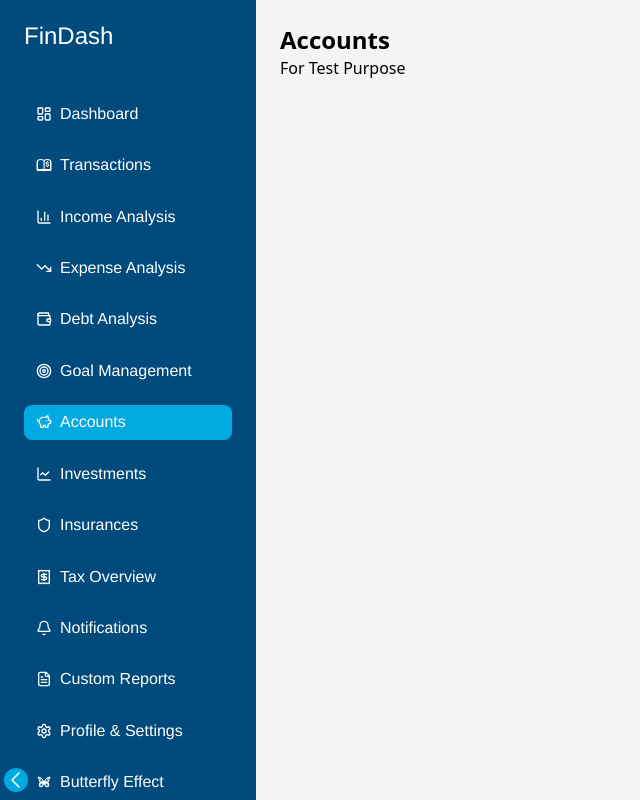
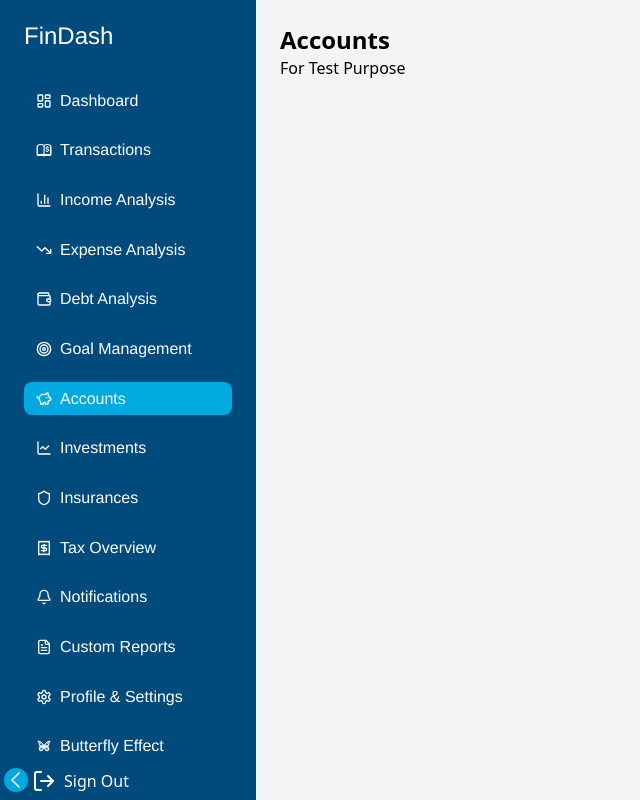
Before and after one commit to sarathss100/FINAPP_FRONTEND, a Next.js app: page /accounts in a window 1280 px wide. Shown: the whole page, without its empty margins (0-640 px from the left). Built offline with nearby package versions, Linux system fonts and the light colour scheme; no server answers.

Commit message:
signout completed with minor errors

```diff
--- a/package.json
+++ b/package.json
@@ -20,6 +20,7 @@
     "clsx": "^2.1.1",
     "dotenv": "^16.4.7",
     "firebase": "^11.5.0",
+    "js-cookie": "^3.0.5",
     "lucide-react": "^0.483.0",
     "next": "^15.2.3",
     "react": "^19.0.0",
@@ -34,6 +35,7 @@
     "@eslint/eslintrc": "^3",
     "@tailwindcss/postcss": "^4",
     "@types/axios": "^0.9.36",
+    "@types/js-cookie": "^3.0.6",
     "@types/node": "^20",
     "@types/react": "^19.0.12",
     "@types/react-dom": "^19.0.4",
--- a/src/components/SigninForm.tsx
+++ b/src/components/SigninForm.tsx
@@ -1,4 +1,4 @@
-'use client';
+"use client";
 import { Card, CardContent } from './Card';
 import Image from 'next/image';
 import Button from './button';
@@ -14,10 +14,12 @@ import { toast } from 'react-toastify';
 // import { useUserStore } from '@/stores/store';
 // import IUser from '@/stores/interfaces/IUser';
 import ISigninResponse from '@/types/ISigninResponse';
+import { useRouter } from 'next/navigation';
 
 const SigninForm = function () {
   const [loading, setLoading] = useState(false);
   // const { login } = useUserStore();
+  const router = useRouter();
 
   const {
     register,
@@ -39,7 +41,7 @@ const SigninForm = function () {
         //   isLoggedIn: true
         // }
         // login(userData);
-        window.location.href = '/dashboard';
+        router.push('/dashboard');
       }
     } catch (error) {
       console.log(`Error during sign-in:`, error);
--- a/src/components/usersidebar/UserSideBar.tsx
+++ b/src/components/usersidebar/UserSideBar.tsx
@@ -11,17 +11,40 @@ import {
   ReceiptIcon,
   BellIcon,
   FileTextIcon,
-  SettingsIcon
+  SettingsIcon,
+  LogOutIcon
 } from "lucide-react";
 import { useState } from "react";
 import { usePathname, useRouter } from 'next/navigation';
 import Image from 'next/image';
+import { useUserStore } from '@/stores/store';
+import Cookies from 'js-cookie';
+import apiClient from '@/lib/apiClient';
 
 export const UserSideBar = () => {
   const router = useRouter();
   const pathName = usePathname();
   // State to toggle sidebar visibility
   const [isSidebarOpen, setIsSidebarOpen] = useState(true);
+
+  // Zustand store actions
+  const { logout } = useUserStore();
+
+  // Function to handle sign out
+  const handleSignOut = async function () {
+    // Send logout request to backend
+    await apiClient.post(`api/v1/auth/signout`);
+
+    // Clear client-side cookies
+    Cookies.remove('accessToken');
+    Cookies.remove('userMetaData');
+
+    // Reset Zustand state
+    logout();
+
+    // Redirect to login page
+    router.push('/login');
+  }
 
   // Navigation items data for easy mapping
   const navItems = [
@@ -120,7 +143,7 @@ export const UserSideBar = () => {
       </div>
 
       {/* Navigation Section */}
-      <nav className="mt-6 px-6 flex flex-col space-y-4 overflow-hidden">
+      <nav className="mt-3 px-6 flex flex-col space-y-4 overflow-hidden">
         {navItems.map((item, index) => {
           const isActive = pathName === item.route
           return (
@@ -145,6 +168,21 @@ export const UserSideBar = () => {
           )
         })}
       </nav>
+
+      {/* Sign Out Button */}
+      <button
+        onClick={handleSignOut}
+        className='mt-auto flex items-center rounded-lg h-12 pl-8 hover:bg-[#005d99] tansition-colors'
+      >
+        <span className='flex items-center justify-center text-white'>
+          <LogOutIcon/>
+        </span>
+        <span
+          className={`ml-2 font-['Poppins', Helvetica] font-normal text-base text-white ${!isSidebarOpen && 'hidden'}`}
+        >
+          Sign Out
+        </span>
+      </button>
 
       {/* Toggle Button */}
       <button
--- a/src/middleware.ts
+++ b/src/middleware.ts
@@ -29,6 +29,7 @@ export async function middleware(request: NextRequest) {
     }
 
     const isAuthenticated = user?.isLoggedIn;
+    if (!isAuthenticated) request.cookies.delete('accessToken');
     const accessToken = request.cookies.get('accessToken')?.value;
 
     // Redirect authenticated users from public routes to the dashboad
@@ -55,7 +56,6 @@ export async function middleware(request: NextRequest) {
             });
 
             const data = response.data as IVerifyTokenResponse;
-            console.log(data);
 
             // if (data.data.decodedData.newAccessToken) {
             //     const nextResponse = NextResponse.next();
```
Also changed, not shown: 1 other file (tests, documents, lock files or other folders).
